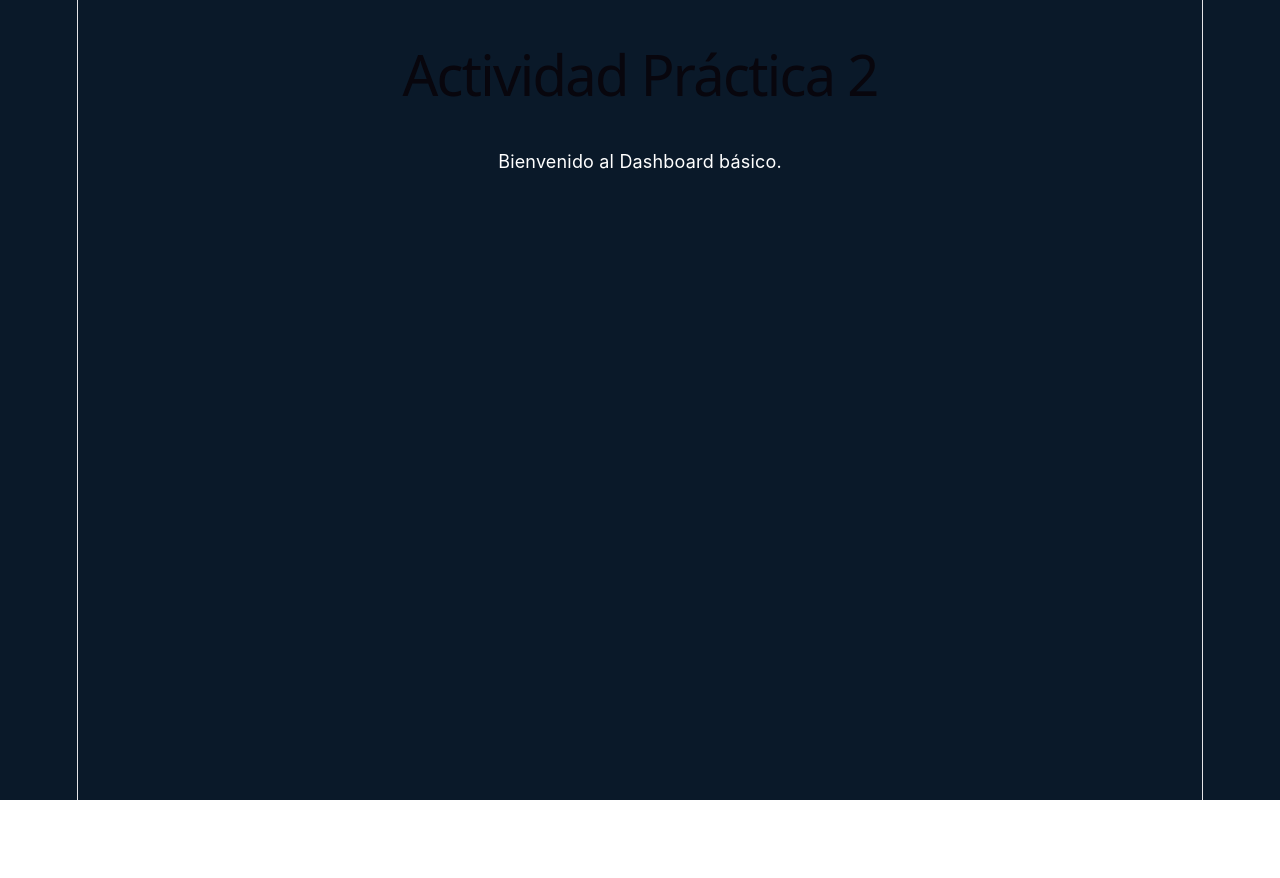
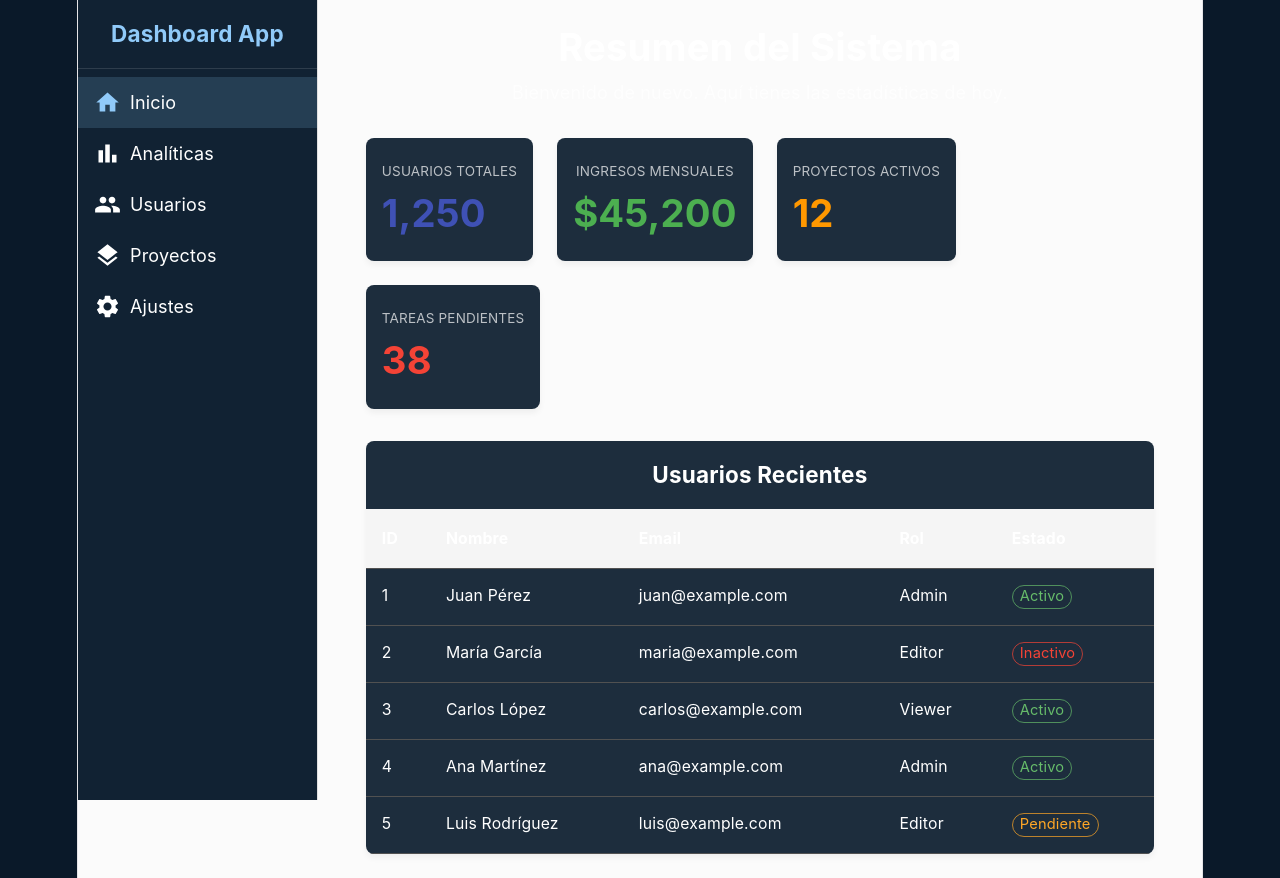
Before and after one commit to Nahuelito22/Actividad_Practica_2, a React (Vite) app: page / in a window 1280 px wide. Before the commit the page ends 800 px from the top, so only its background shows below. Built offline with nearby package versions, Linux system fonts and the light colour scheme.

Commit message:
Implementacion de dashboard clasico con Sidebar, tarjetas de resumen y tabla de usuarios

```diff
--- a/src/App.jsx
+++ b/src/App.jsx
@@ -1,11 +1,14 @@
 import React from 'react';
+import Dashboard from './components/Dashboard';
+import { CssBaseline } from '@mui/material';
 
 function App() {
   return (
-    <div className="App">
-      <h1>Actividad Práctica 2</h1>
-      <p>Bienvenido al Dashboard básico.</p>
-    </div>
+    <>
+      <CssBaseline />
+      {/* Tu compañero colocará la Navbar aquí */}
+      <Dashboard />
+    </>
   );
 }
 
--- /dev/null
+++ b/src/components/Dashboard.jsx
@@ -0,0 +1,31 @@
+import React from 'react';
+import { Box, Container, Typography } from '@mui/material';
+import Sidebar from './Sidebar';
+import SummaryCards from './SummaryCards';
+import DataTable from './DataTable';
+
+const Dashboard = () => {
+  return (
+    <Box sx={{ display: 'flex', bgcolor: '#fbfbfb', minHeight: '100vh' }}>
+      <Sidebar />
+      <Box component="main" sx={{ flexGrow: 1, p: 3 }}>
+        <Container maxWidth="xl">
+          <Box sx={{ mb: 4 }}>
+            <Typography variant="h4" sx={{ fontWeight: 'bold', mb: 1 }}>
+              Resumen del Sistema
+            </Typography>
+            <Typography variant="body1" color="textSecondary">
+              Bienvenido de nuevo. Aquí tienes las estadísticas de hoy.
+            </Typography>
+          </Box>
+
+          <SummaryCards />
+
+          <DataTable />
+        </Container>
+      </Box>
+    </Box>
+  );
+};
+
+export default Dashboard;
--- /dev/null
+++ b/src/components/DataTable.jsx
@@ -0,0 +1,55 @@
+import React from 'react';
+import { Table, TableBody, TableCell, TableContainer, TableHead, TableRow, Paper, Typography, Chip, Box } from '@mui/material';
+import { recentUsers } from '../data/mockData';
+
+const DataTable = () => {
+  const getStatusColor = (status) => {
+    switch (status) {
+      case 'Activo': return 'success';
+      case 'Inactivo': return 'error';
+      case 'Pendiente': return 'warning';
+      default: return 'default';
+    }
+  };
+
+  return (
+    <TableContainer component={Paper} sx={{ boxShadow: '0 4px 6px rgba(0,0,0,0.05)', borderRadius: 2 }}>
+      <Box sx={{ p: 2 }}>
+        <Typography variant="h6" sx={{ fontWeight: 'bold' }}>
+          Usuarios Recientes
+        </Typography>
+      </Box>
+      <Table sx={{ minWidth: 650 }}>
+        <TableHead sx={{ bgcolor: '#f5f5f5' }}>
+          <TableRow>
+            <TableCell sx={{ fontWeight: 'bold' }}>ID</TableCell>
+            <TableCell sx={{ fontWeight: 'bold' }}>Nombre</TableCell>
+            <TableCell sx={{ fontWeight: 'bold' }}>Email</TableCell>
+            <TableCell sx={{ fontWeight: 'bold' }}>Rol</TableCell>
+            <TableCell sx={{ fontWeight: 'bold' }}>Estado</TableCell>
+          </TableRow>
+        </TableHead>
+        <TableBody>
+          {recentUsers.map((user) => (
+            <TableRow key={user.id} hover>
+              <TableCell>{user.id}</TableCell>
+              <TableCell>{user.name}</TableCell>
+              <TableCell>{user.email}</TableCell>
+              <TableCell>{user.role}</TableCell>
+              <TableCell>
+                <Chip
+                  label={user.status}
+                  color={getStatusColor(user.status)}
+                  size="small"
+                  variant="outlined"
+                />
+              </TableCell>
+            </TableRow>
+          ))}
+        </TableBody>
+      </Table>
+    </TableContainer>
+  );
+};
+
+export default DataTable;
--- /dev/null
+++ b/src/components/Sidebar.jsx
@@ -0,0 +1,36 @@
+import React from 'react';
+import { Box, List, ListItem, ListItemButton, ListItemIcon, ListItemText, Typography, Divider } from '@mui/material';
+import { Home, BarChart, People, Settings, Layers } from '@mui/icons-material';
+
+const Sidebar = () => {
+  const menuItems = [
+    { text: 'Inicio', icon: <Home />, active: true },
+    { text: 'Analíticas', icon: <BarChart /> },
+    { text: 'Usuarios', icon: <People /> },
+    { text: 'Proyectos', icon: <Layers /> },
+    { text: 'Ajustes', icon: <Settings /> },
+  ];
+
+  return (
+    <Box sx={{ width: 240, bgcolor: 'background.paper', height: '100vh', borderRight: '1px solid #e0e0e0', pt: 2 }}>
+      <Typography variant="h6" sx={{ px: 3, pb: 2, fontWeight: 'bold', color: 'primary.main' }}>
+        Dashboard App
+      </Typography>
+      <Divider />
+      <List>
+        {menuItems.map((item) => (
+          <ListItem key={item.text} disablePadding>
+            <ListItemButton selected={item.active}>
+              <ListItemIcon sx={{ color: item.active ? 'primary.main' : 'inherit' }}>
+                {item.icon}
+              </ListItemIcon>
+              <ListItemText primary={item.text} />
+            </ListItemButton>
+          </ListItem>
+        ))}
+      </List>
+    </Box>
+  );
+};
+
+export default Sidebar;
--- /dev/null
+++ b/src/components/SummaryCards.jsx
@@ -0,0 +1,28 @@
+import React from 'react';
+import { Grid, Card, CardContent, Typography, Box } from '@mui/material';
+import { stats } from '../data/mockData';
+
+const SummaryCards = () => {
+  return (
+    <Grid container spacing={3} sx={{ mb: 4 }}>
+      {stats.map((stat) => (
+        <Grid item xs={12} sm={6} md={3} key={stat.label}>
+          <Card sx={{ height: '100%', boxShadow: '0 4px 6px rgba(0,0,0,0.05)', borderRadius: 2 }}>
+            <CardContent>
+              <Typography color="textSecondary" gutterBottom variant="overline">
+                {stat.label}
+              </Typography>
+              <Box sx={{ display: 'flex', alignItems: 'center', justifyContent: 'space-between' }}>
+                <Typography variant="h4" sx={{ fontWeight: 'bold', color: stat.color }}>
+                  {stat.value}
+                </Typography>
+              </Box>
+            </CardContent>
+          </Card>
+        </Grid>
+      ))}
+    </Grid>
+  );
+};
+
+export default SummaryCards;
--- /dev/null
+++ b/src/data/mockData.js
@@ -0,0 +1,14 @@
+export const stats = [
+  { label: 'Usuarios Totales', value: '1,250', color: '#3f51b5' },
+  { label: 'Ingresos Mensuales', value: '$45,200', color: '#4caf50' },
+  { label: 'Proyectos Activos', value: '12', color: '#ff9800' },
+  { label: 'Tareas Pendientes', value: '38', color: '#f44336' },
+];
+
+export const recentUsers = [
+  { id: 1, name: 'Juan Pérez', email: 'juan@example.com', role: 'Admin', status: 'Activo' },
+  { id: 2, name: 'María García', email: 'maria@example.com', role: 'Editor', status: 'Inactivo' },
+  { id: 3, name: 'Carlos López', email: 'carlos@example.com', role: 'Viewer', status: 'Activo' },
+  { id: 4, name: 'Ana Martínez', email: 'ana@example.com', role: 'Admin', status: 'Activo' },
+  { id: 5, name: 'Luis Rodríguez', email: 'luis@example.com', role: 'Editor', status: 'Pendiente' },
+];
```
